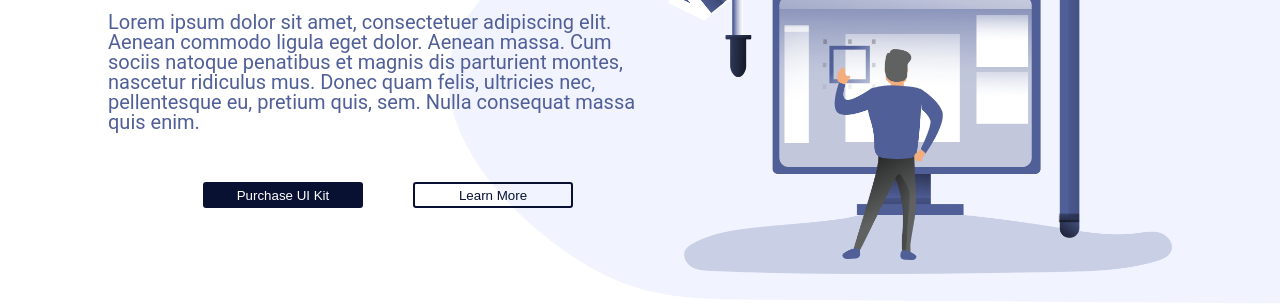
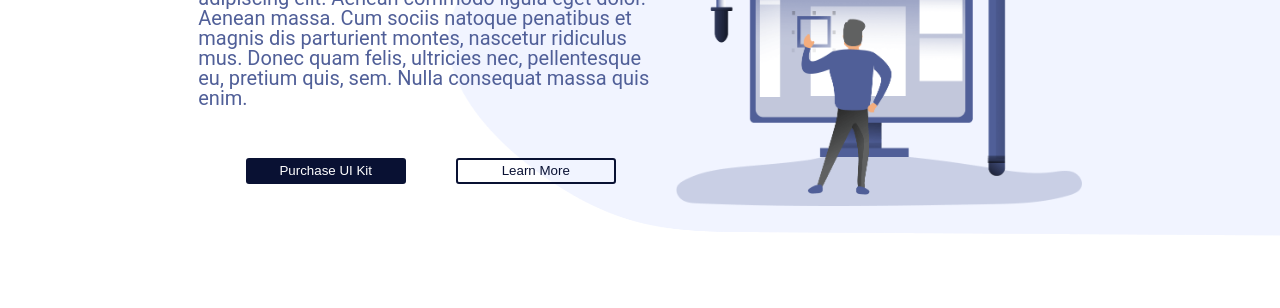
Before and after one commit to Jane-Coding/Simple-landing-page, a website built with Vite: page index.html in a window 1280 px wide. Shown: the part 209-517 px from the top of the page. Built offline with nearby package versions, Linux system fonts and the light colour scheme; files whose address does not match are found by name.

Commit message:
add padding to deskrop-above

```diff
--- a/styles/blocks/_section.scss
+++ b/styles/blocks/_section.scss
@@ -20,4 +20,9 @@
     @include laptop-above {
         justify-content: center;
     }
+
+    @include desktop-above {
+        padding-left: 175px;
+        padding-right: 175px;
+    }
 }
```
